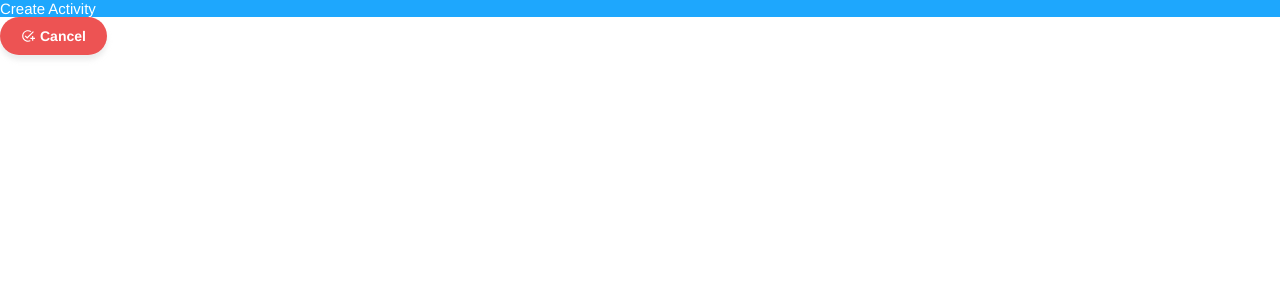
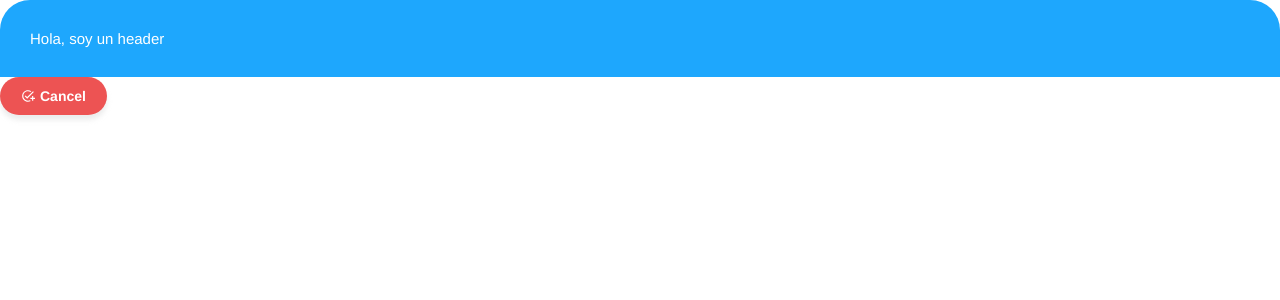
Before and after one commit to albalp/dinamita-reloaded-components, a React (Create React App) app: page / in a window 1280 px wide. Shown: the top 300 px of the page. Built offline with nearby package versions, Linux system fonts and the light colour scheme.

Commit message:
header with sb

```diff
--- a/src/App.js
+++ b/src/App.js
@@ -1,6 +1,6 @@
 import SaveButton from './components/saveButton';
 import AddTaskIcon from '@mui/icons-material/AddTask';
-import Header from './components/header';
+import Header from './components/header/header';
 
 function App() {
   function Clicked(){
@@ -9,7 +9,7 @@ function App() {
 
   return (
     <div>
-      <Header />
+      <Header variant="primary" />
       <SaveButton variant="danger" label="Cancel" borderRadius icon={<AddTaskIcon/>} onClick={Clicked} />
     </div>
   );
--- a/src/components/header.jsx
+++ /dev/null
@@ -1,11 +0,0 @@
-import '../css/header.css'
-const Header = ({borderRadius, label, size, ...props}) =>{
-    return(
-        <div>
-            <header className="header">
-                Create Activity
-            </header>
-        </div>
-    );
-}
-export default Header;
--- /dev/null
+++ b/src/components/header/header.css
@@ -0,0 +1,12 @@
+@import '../../css/global_styles.css';
+
+.header{
+    color: var(--white-color);
+    background-color: var(--primary-color);
+    padding: 2em;
+    border-top-left-radius: var(--border-top-left-radius);
+    border-top-right-radius: var(--border-top-right-radius);
+}
+ .sb-border{ border-radius: 5em;}
+ .sb-background-white{ background-color: var(--white-color); color: var(--dark-color)}
+ .sb-background-black{ background-color: var(--dark-color);}
--- /dev/null
+++ b/src/components/header/header.jsx
@@ -0,0 +1,26 @@
+import './header.css'
+import { PropTypes } from 'prop-types';
+const Header = ({borderRadius, backgroundColor, label, size, variant, ...props}) =>{
+
+    return(
+        <div>
+            <header  className={`header ${variant}`} style={backgroundColor && { backgroundColor }} {...props} >
+                {label}
+            </header>
+        </div>
+    );
+}
+export default Header;
+
+Header.propTypes = {
+    borderRadius: PropTypes.bool,
+    backgroundColor: PropTypes.string,
+    label: PropTypes.string,
+    variant : PropTypes.oneOf(['sb-background-white', 'sb-background-black']),
+};
+
+Header.defaultProps = {
+    backgroundColor: 'sb-background-black',
+    borderRadius: true,
+    label: 'Hola, soy un header'
+};
--- a/src/components/saveButton.jsx
+++ b/src/components/saveButton.jsx
@@ -37,7 +37,7 @@ SaveButton.defaultProps = {
   backgroundColor: null,
   size: 'medium',
   variant: 'success',
-  label: '',
+  label: 'jj',
   disabled: false,
   onClick: undefined
 };
--- a/src/css/global_styles.css
+++ b/src/css/global_styles.css
@@ -33,6 +33,8 @@
     --radius: 5px;
     --radius-48: 3rem;
     --radius-100: 100%;
+    --border-top-left-radius: 2em;
+    --border-top-right-radius: 2em;
 
     /* Shadows */
     --shadow: 0px 0px 5px 0px rgba(204,204,204,0.38);
--- a/src/css/header.css
+++ /dev/null
@@ -1,6 +0,0 @@
-@import './global_styles.css';
-
-.header{
-    color: var(--white-color);
-    background-color: var(--primary-color);
-}
```
Also changed, not shown: 2 other files (tests, documents, lock files or other folders).
